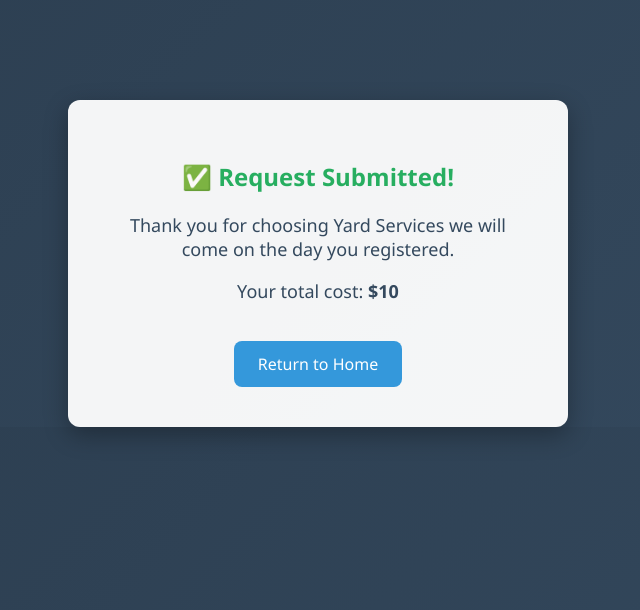
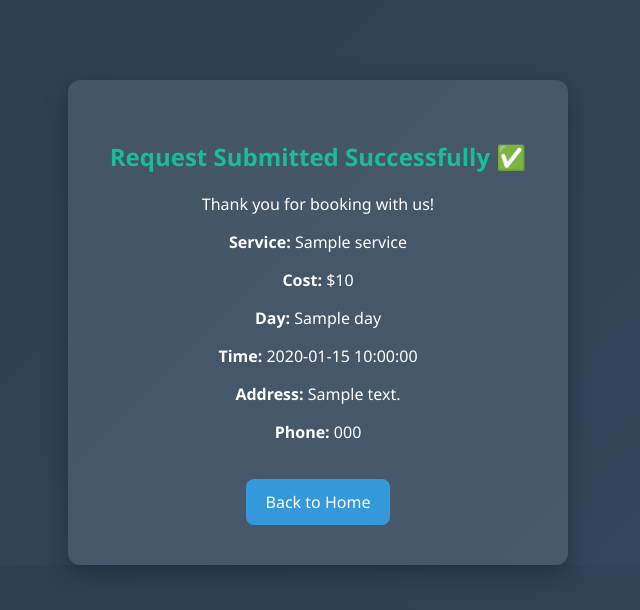
Before and after one commit to Mr-A-Hacker/Yard-sevices, a Flask app: template templates/submitted.html in a window 1280 px wide. Shown: the part 52-662 px from the top of the page, without its empty margins (322-962 px from the left). Run offline with Flask 3, Linux system fonts and the light colour scheme; the template is opened without the code that fills it: most values are stand-ins (such as "Sample title", 1, 10 or a date in 2020).

Commit message:
Update submitted.html
Signed-off-by: MR.A_HACKER <abdullahlababidi70@gmail.com>

```diff
--- a/templates/submitted.html
+++ b/templates/submitted.html
@@ -1,12 +1,22 @@
 {% extends "base.html" %}
 
-{% block title %}Request Submitted - Yard Services{% endblock %}
+{% block title %}Request Submitted{% endblock %}
 
 {% block content %}
-<div class="card" style="margin:auto; margin-top:100px; background:rgba(255,255,255,0.95); padding:40px; border-radius:12px; box-shadow:0 8px 25px rgba(0,0,0,0.3); text-align:center; width:420px; animation:fadeIn 1s ease-in-out;">
-  <h2 style="color:#27ae60; margin-bottom:20px;">✅ Request Submitted!</h2>
-  <p style="font-size:18px; color:#34495e;">Thank you for choosing Yard Services we will come on the day you registered.</p>
-  <p style="font-size:18px; color:#34495e;">Your total cost: <strong>${{ cost }}</strong></p>
-  <a href="/" style="margin-top:20px; display:inline-block; padding:12px 24px; background:#3498db; color:white; text-decoration:none; border-radius:8px; font-size:16px; transition:0.3s;">Return to Home</a>
+<div class="card" style="margin:auto; margin-top:80px; background:rgba(255,255,255,0.1);
+     padding:40px; border-radius:12px; box-shadow:0 8px 25px rgba(0,0,0,0.3); width:420px; color:white; text-align:center;">
+  <h2 style="color:#1abc9c;">Request Submitted Successfully ✅</h2>
+  <p>Thank you for booking with us!</p>
+  <p><strong>Service:</strong> {{ submissions[-1].service }}</p>
+  <p><strong>Cost:</strong> ${{ submissions[-1].cost }}</p>
+  <p><strong>Day:</strong> {{ submissions[-1].day }}</p>
+  <p><strong>Time:</strong> {{ submissions[-1].time }}</p>
+  <p><strong>Address:</strong> {{ submissions[-1].address }}</p>
+  <p><strong>Phone:</strong> {{ submissions[-1].phone }}</p>
+
+  <a href="{{ url_for('home') }}" style="display:inline-block; margin-top:20px;
+     padding:12px 20px; background:#3498db; color:white; border-radius:8px; text-decoration:none;">
+    Back to Home
+  </a>
 </div>
 {% endblock %}
```
